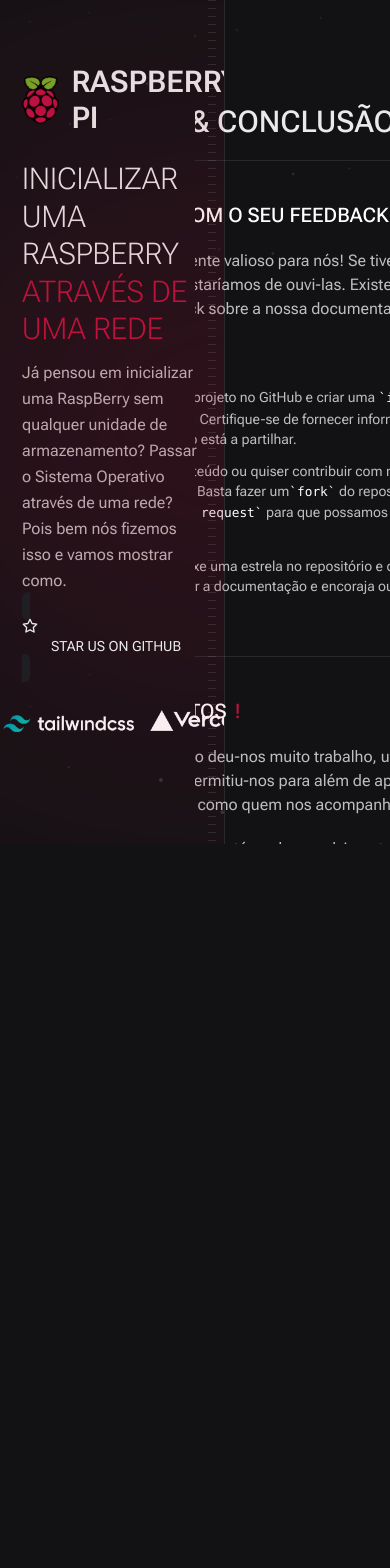
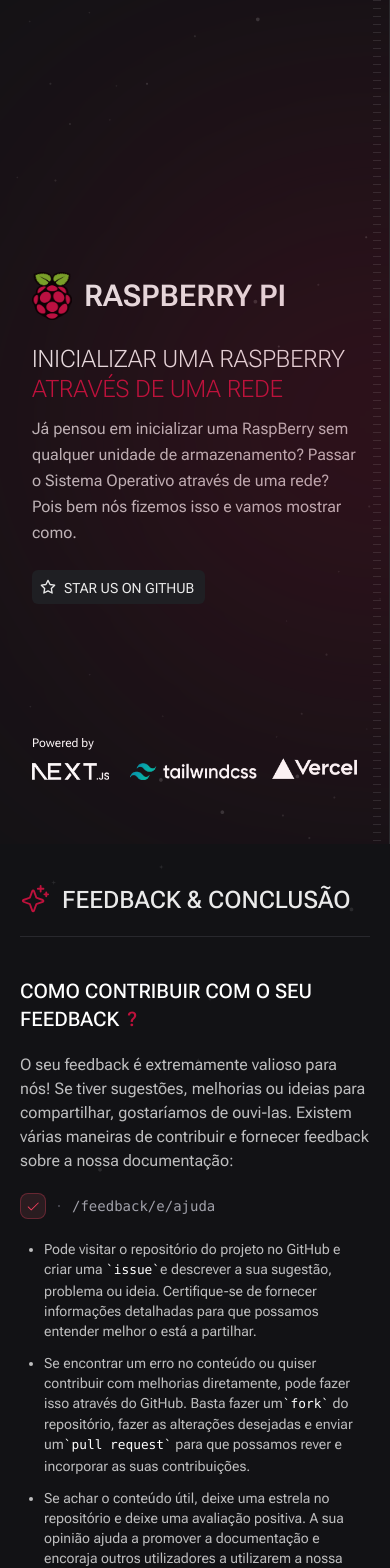
Before and after one commit to devgoncalo/pxe-boot-docs, a Next.js app: page /phase5 in a window 390 px wide. Shown: the top 1568 px of the page. Before the commit the page ends 844 px from the top, so only its background shows below. Built offline with nearby package versions, Linux system fonts and the light colour scheme.

Commit message:
Added First Mobile Responsive Design

```diff
--- a/src/app/layout.tsx
+++ b/src/app/layout.tsx
@@ -17,11 +17,11 @@ export default function RootLayout({ children }: { children: ReactNode }) {
   return (
     <html lang="en" className="dark">
       <body
-        className={`${roboto.variable} flex bg-gray-100 dark:bg-gray-900 font-sans text-gray-900 dark:text-gray-100`}
+        className={`${roboto.variable} flex flex-col md:flex-row bg-gray-100 dark:bg-gray-900 font-sans text-gray-900 dark:text-gray-100`}
       >
-        <div className="h-[100vh] w-1/2 ">
+        <div className="md:h-[100vh] w-full md:w-1/2">
           {/* Left */}
-          <div className="relative flex h-screen flex-col items-center justify-between overflow-hidden border-r border-white/10 bg-[url(../assets/bg-stars.svg)] bg-cover px-28 py-16">
+          <div className="relative flex h-screen flex-col items-center justify-between overflow-hidden border-r border-white/10 bg-[url(../assets/bg-stars.svg)] bg-cover px-8 md:px-28 py-16">
             {/* Blur */}
             <div className="absolute right-0 top-1/2 h-[288px] w-[526px] -translate-y-1/2 translate-x-1/2 rounded-full bg-rose-700 opacity-50 blur-full" />
 
@@ -34,9 +34,9 @@ export default function RootLayout({ children }: { children: ReactNode }) {
         </div>
 
         {/* Right */}
-        <div className="h-[100vh] w-1/2 overflow-y-auto">
+        <div className="h-[100vh] w-full md:w-1/2 md:overflow-y-auto">
           <div className="flex flex-col items-center bg-[url(../assets/bg-stars.svg)] bg-cover">
-            <div className="mt-10 w-[600px] flex flex-col gap-10 justify-center overflow-x-hidden">
+            <div className="mt-10 w-[350px] md:w-[600px] flex flex-col gap-10 justify-center overflow-x-hidden">
               {children}
             </div>
           </div>
--- a/src/app/phase0/page.tsx
+++ b/src/app/phase0/page.tsx
@@ -1,7 +1,4 @@
 "use client";
-
-import Image from "next/image";
-import fluxo from "../../assets/fluxo.png";
 
 import {
   ArrowRight,
@@ -16,19 +13,25 @@ import {
 import Questions from "@/components/Questions";
 import Infos from "@/components/Infos";
 
+import Image from "next/image";
+import fluxo from "../../assets/fluxo.png";
+
 export default function Phase0() {
   return (
     <>
-      <div className="mt-16 flex flex-col">
+      <div className="flex flex-col md:mt-16">
         <div className="flex items-center gap-3">
-          <NavigationArrow size={30} className="text-rose-700 mb-0.5" />
-          <h1 className="text-3xl font-medium text-gray-50">INTRODUÇÃO</h1>
+          <NavigationArrow size={30} className="mb-0.5 text-rose-700" />
+          <h1 className="text-xl font-medium text-gray-50 md:text-3xl">
+            INTRODUÇÃO
+          </h1>
         </div>
         <hr className="mt-5 h-px border-0 bg-gray-200 dark:bg-gray-600" />
       </div>
       <div className="flex flex-col gap-5">
         <h2 className="text-xl font-medium uppercase text-white">
-          O que é Preboot Execution Environment<span className="text-rose-700 ml-2">?</span>
+          O que é Preboot Execution Environment
+          <span className="ml-2 text-rose-700">?</span>
         </h2>
         <p>
           Para começar, vamos fornecer uma visão geral básica do PXE (Preboot
@@ -45,10 +48,10 @@ export default function Phase0() {
           .
         </p>
         <p>
-          O PXE é um padrão de inicialização de rede que permite o arranque de um
-          computador através da rede utilizando protocolos comuns, como IP, UDP,
-          DHCP e TFTP. Ele é amplamente utilizado em diversos cenários, tais
-          como:
+          O PXE é um padrão de inicialização de rede que permite o arranque de
+          um computador através da rede utilizando protocolos comuns, como IP,
+          UDP, DHCP e TFTP. Ele é amplamente utilizado em diversos cenários,
+          tais como:
         </p>
         <div className="flex items-center gap-x-3">
           <span className="rounded-lg bg-rose-400/10 px-1.5 py-1.5 font-mono text-[0.625rem] font-semibold leading-6 text-rose-700 ring-1 ring-inset ring-rose-400 dark:text-rose-500 dark:ring-rose-500/30">
@@ -80,7 +83,8 @@ export default function Phase0() {
       </div>
       <div className="flex flex-col gap-5">
         <h2 className="text-xl font-medium uppercase text-white">
-          Compreender o Fluxo de Inicialização PXE<span className="text-rose-700 ml-2">.</span>
+          Compreender o Fluxo de Inicialização PXE
+          <span className="ml-2 text-rose-700">.</span>
         </h2>
         <p>
           No fluxo de inicialização PXE, as implementações podem variar e os
@@ -88,11 +92,7 @@ export default function Phase0() {
           seguir, explicaremos passo a passo como funciona o fluxo de
           inicialização:
         </p>
-        <Image
-          src={fluxo}
-          alt="Fluxo do PXE"
-          className="rounded-xl"
-        />
+        <Image src={fluxo} alt="Fluxo do PXE" className="rounded-xl" />
         <div className="flex items-center gap-x-3">
           <span className="rounded-lg bg-rose-400/10 px-1.5 py-1.5 font-mono text-[0.625rem] font-semibold leading-6 text-rose-700 ring-1 ring-inset ring-rose-400 dark:text-rose-500 dark:ring-rose-500/30">
             <Footprints size={14} />
@@ -151,7 +151,8 @@ export default function Phase0() {
       </div>
       <div className="flex flex-col gap-5">
         <h2 className="text-xl font-medium uppercase text-white">
-          Lista de Material e Alguns Pressupostos<span className="text-rose-700 ml-2">.</span>
+          Lista de Material e Alguns Pressupostos
+          <span className="ml-2 text-rose-700">.</span>
         </h2>
         <p>
           Estamos prestes a começar antes vamos apenas listar os materiais que
--- a/src/app/phase1/page.tsx
+++ b/src/app/phase1/page.tsx
@@ -1,7 +1,5 @@
 "use client";
 
-import Image from "next/image";
-import raspImager from "../../assets/rasp-imager.png";
 import {
   ArrowRight,
   X,
@@ -13,6 +11,7 @@ import {
   Notepad,
   WindowsLogo,
 } from "@phosphor-icons/react";
+
 import Code from "@/components/Code";
 import Warnings from "@/components/Warnings";
 import Infos from "@/components/Infos";
@@ -21,10 +20,10 @@ import Questions from "@/components/Questions";
 export default function Phase1() {
   return (
     <>
-      <div className="mt-16 flex flex-col">
+      <div className="flex flex-col md:mt-16">
         <div className="flex items-center gap-3">
           <Desktop size={30} className="mb-0.5 text-rose-700" />
-          <h1 className="text-3xl font-medium text-gray-50">
+          <h1 className="text-xl font-medium text-gray-50 md:text-3xl">
             CONFIGURAÇÃO DO CLIENTE
           </h1>
         </div>
--- a/src/app/phase2/page.tsx
+++ b/src/app/phase2/page.tsx
@@ -8,6 +8,7 @@ import {
   HardDrives,
   Footprints,
 } from "@phosphor-icons/react";
+
 import Code from "@/components/Code";
 import Warnings from "@/components/Warnings";
 import Questions from "@/components/Questions";
@@ -17,10 +18,10 @@ import Checks from "@/components/Checks";
 export default function Phase2() {
   return (
     <>
-      <div className="mt-16 flex flex-col">
+      <div className="flex flex-col md:mt-16">
         <div className="flex items-center gap-3">
           <HardDrives size={30} className="mb-0.5 text-rose-700" />
-          <h1 className="text-3xl font-medium text-gray-50">
+          <h1 className="text-xl font-medium text-gray-50 md:text-3xl">
             CONFIGURAÇÃO DO SERVIDOR
           </h1>
         </div>
@@ -222,8 +223,10 @@ export default function Phase2() {
           <span className="ml-2 text-rose-700">.</span>
         </h2>
         <p>
-          O nosso servidor serve DHCP, ou seja, atribui endereços IP e configuração de rede aos clientes que os solicitam.
-          Desta forma desativamos o DHCP da máquina que está a servir e vamos também atribuir um IP Estático ao servidor.
+          O nosso servidor serve DHCP, ou seja, atribui endereços IP e
+          configuração de rede aos clientes que os solicitam. Desta forma
+          desativamos o DHCP da máquina que está a servir e vamos também
+          atribuir um IP Estático ao servidor.
         </p>
         <div className="flex items-center gap-x-3">
           <span className="rounded-lg bg-rose-400/10 px-1.5 py-1.5 font-mono text-[0.625rem] font-semibold leading-6 text-rose-700 ring-1 ring-inset ring-rose-400 dark:text-rose-500 dark:ring-rose-500/30">
@@ -241,12 +244,9 @@ export default function Phase2() {
           </li>
           <li>
             Crie o arquivo <kbd>`10-eth0.netdev`</kbd> no seguinte caminho:{" "}
-            <kbd>`/etc/systemd/network/`</kbd> com o seguinte
-            conteúdo:
+            <kbd>`/etc/systemd/network/`</kbd> com o seguinte conteúdo:
           </li>
-          <Code>
-            sudo nano 10-eth0.netdev
-          </Code>
+          <Code>sudo nano 10-eth0.netdev</Code>
           <Code>
             <span className="text-green-600">[Match]</span>
             <br />
@@ -260,9 +260,7 @@ export default function Phase2() {
             Crie outro arquivo <kbd>`11-eth0.network`</kbd> no seguinte caminho:
             <kbd>`/etc/systemd/network/`</kbd> com o seguinte conteúdo:
           </li>
-          <Code>
-            sudo nano 11-eth0.network
-          </Code>
+          <Code>sudo nano 11-eth0.network</Code>
           <Code>
             <span className="text-green-600">[Match]</span>
             <br />
@@ -376,9 +374,9 @@ export default function Phase2() {
           <Code>suno nano /tftpboot/cmdline.txt</Code>
           <li>Substitua o conteúdo do ficheiro para:</li>
           <Warnings>
-            Tenha especial atenção que o contéudo do ficheiro é escrito em apenas
-            uma linha certifique-se que digita os parâmetros corretamente em uma e
-            uma só linha senão poderá originar erros.
+            Tenha especial atenção que o contéudo do ficheiro é escrito em
+            apenas uma linha certifique-se que digita os parâmetros corretamente
+            em uma e uma só linha senão poderá originar erros.
           </Warnings>
           <Code>
             console=serial0,115200 console=tty1 root=/dev/nfs
@@ -449,15 +447,18 @@ export default function Phase2() {
         </div>
         <ul className="flex list-disc flex-col gap-3 pl-6 text-sm">
           <li>
-            Substitua o contéudo do ficheiro <kbd>`/nfs/client1/etc/fstab`</kbd> por:
+            Substitua o contéudo do ficheiro <kbd>`/nfs/client1/etc/fstab`</kbd>{" "}
+            por:
           </li>
           <Code>
             proc /proc proc defaults 0 0<br />
             192.168.2.100:/tftpboot /boot nfs defaults,vers=3 0 0
           </Code>
           <Warnings>
-            Repare que a primeira linha já está por definição no ficheiro, apenas com mais espaço entre os parâmetros,
-            pode deixar como está e apenas remover todo o seu conteúdo seguinte e susbtituindo pela segunda linha.
+            Repare que a primeira linha já está por definição no ficheiro,
+            apenas com mais espaço entre os parâmetros, pode deixar como está e
+            apenas remover todo o seu conteúdo seguinte e susbtituindo pela
+            segunda linha.
           </Warnings>
           <li>
             Finalmente, habilite e reinicie os serviços relacionados ao NFS:
--- a/src/app/phase3/page.tsx
+++ b/src/app/phase3/page.tsx
@@ -1,8 +1,4 @@
 "use client";
-
-import Code from "@/components/Code";
-import Infos from "@/components/Infos";
-import Questions from "@/components/Questions";
 
 import {
   Wrench,
@@ -13,13 +9,19 @@ import {
   ArrowRight,
 } from "@phosphor-icons/react";
 
+import Code from "@/components/Code";
+import Infos from "@/components/Infos";
+import Questions from "@/components/Questions";
+
 export default function Phase3() {
   return (
     <>
-      <div className="mt-16 flex flex-col">
+      <div className="flex flex-col md:mt-16">
         <div className="flex items-center gap-3">
           <Wrench size={30} className="mb-0.5 text-rose-700" />
-          <h1 className="text-3xl font-medium text-gray-50">TROUBLESHOOTING</h1>
+          <h1 className="text-xl font-medium text-gray-50 md:text-3xl">
+            TROUBLESHOOTING
+          </h1>
         </div>
         <hr className="mt-5 h-px border-0 bg-gray-200 dark:bg-gray-600" />
       </div>
@@ -51,9 +53,7 @@ export default function Phase3() {
           </li>
           <Code>sudo systemctl status dnsmasq.service</Code>
           <li>Veja se a ligação RPC estão em execução:</li>
-          <Code>
-            sudo systemctl status rpcbind.service
-          </Code>
+          <Code>sudo systemctl status rpcbind.service</Code>
           <Questions>
             Remote Procedure Call é um mecanismo de comunicação utilizado em
             sistemas Unix, que permitem que um programa em um computador chame
@@ -61,9 +61,7 @@ export default function Phase3() {
             procedimento local.
           </Questions>
           <li>Verifique se o servidor Net File System está em execução:</li>
-          <Code>
-            sudo systemctl status nfs-mountd.service
-          </Code>
+          <Code>sudo systemctl status nfs-mountd.service</Code>
           <li>
             Veja as estatísticas do servidor NFS, o comando também será útil
             para verificar se o cliente está conectado:
@@ -294,7 +292,7 @@ export default function Phase3() {
       <div className="mb-10 mt-1 flex justify-between">
         <a
           href="/phase2"
-          className="itens-center inline-flex cursor-pointer justify-center gap-2 overflow-hidden rounded-lg bg-zinc-100 px-3 py-1 text-sm font-medium text-zinc-900 transition hover:bg-zinc-200 dark:bg-zinc-800/40 dark:text-zinc-400 dark:ring-1 dark:ring-inset dark:ring-zinc-800 dark:hover:bg-zinc-800 dark:hover:text-zinc-300"
+          className="itens-center inline-flex cursor-pointer justify-center gap-2 overflow-hidden rounded-lg bg-zinc-100 px-2 py-1 text-sm font-medium text-zinc-900 transition hover:bg-zinc-200 dark:bg-zinc-800/40 dark:text-zinc-400 dark:ring-1 dark:ring-inset dark:ring-zinc-800 dark:hover:bg-zinc-800 dark:hover:text-zinc-300 md:px-3"
         >
           <ArrowLeft className="-mr-1 mt-0.5 h-4 w-4" />
           Configuração do Servidor
--- a/src/app/phase4/page.tsx
+++ b/src/app/phase4/page.tsx
@@ -1,16 +1,16 @@
 "use client";
 
+import { Lightbulb, Check, ArrowLeft, ArrowRight } from "@phosphor-icons/react";
+
 import Questions from "@/components/Questions";
-
-import { Lightbulb, Check, ArrowLeft, ArrowRight } from "@phosphor-icons/react";
 
 export default function Phase4() {
   return (
     <>
-      <div className="mt-16 flex flex-col">
+      <div className="flex flex-col md:mt-16">
         <div className="flex items-center gap-3">
           <Lightbulb size={30} className="mb-0.5 text-rose-700" />
-          <h1 className="text-3xl font-medium text-gray-50">
+          <h1 className="text-xl font-medium text-gray-50 md:text-3xl">
             IDEIAS & AFAZERES
           </h1>
         </div>
@@ -76,11 +76,11 @@ export default function Phase4() {
             pequena.
           </li>
           <Questions>
-            Debootstrap e Multistrap são ferramentas usadas para criar
-            sistemas de arquivos raiz pequenos e personalizados em ambientes
-            Linux. O Debootstrap é mais adequado para criar sistemas para uma
-            única distribuição, enquanto o Multistrap é usado para criar
-            sistemas complexos combinando pacotes de várias distribuições Linux.
+            Debootstrap e Multistrap são ferramentas usadas para criar sistemas
+            de arquivos raiz pequenos e personalizados em ambientes Linux. O
+            Debootstrap é mais adequado para criar sistemas para uma única
+            distribuição, enquanto o Multistrap é usado para criar sistemas
+            complexos combinando pacotes de várias distribuições Linux.
           </Questions>
           <li>
             Atualmente, temos uma configuração de cliente único. Queremos criar
--- a/src/app/phase5/page.tsx
+++ b/src/app/phase5/page.tsx
@@ -1,14 +1,21 @@
 "use client";
 
-import { Sparkle, Check, ArrowLeft, User, GithubLogo, InstagramLogo, TwitterLogo } from "@phosphor-icons/react";
+import {
+  Sparkle,
+  Check,
+  ArrowLeft,
+  GithubLogo,
+  InstagramLogo,
+  TwitterLogo,
+} from "@phosphor-icons/react";
 
 export default function Phase5() {
   return (
     <>
-      <div className="mt-16 flex flex-col">
+      <div className="flex flex-col md:mt-16">
         <div className="flex items-center gap-3">
           <Sparkle size={30} className="mb-0.5 text-rose-700" />
-          <h1 className="text-3xl font-medium text-gray-50">
+          <h1 className="text-2xl font-medium text-gray-50 md:text-3xl">
             FEEDBACK & CONCLUSÃO
           </h1>
         </div>
@@ -65,13 +72,17 @@ export default function Phase5() {
           <span className="ml-2 text-rose-700">!</span>
         </h2>
         <p>
-          Documentar todo este projeto deu-nos muito trabalho, um projeto com esta dimensão e tão abranjente permitiu-nos para além de aprender algo novo, adquirir novos conhecimentos assim como quem nos acompanhou até aqui.
+          Documentar todo este projeto deu-nos muito trabalho, um projeto com
+          esta dimensão e tão abranjente permitiu-nos para além de aprender algo
+          novo, adquirir novos conhecimentos assim como quem nos acompanhou até
+          aqui.
         </p>
         <p>
-          Desde do Hardware ao Software até ao desenvolvimento desta documentação foi uma grande experiência que voltariamos a repetir.
+          Desde do Hardware ao Software até ao desenvolvimento desta
+          documentação foi uma grande experiência que voltariamos a repetir.
         </p>
 
-        <div className="flex gap-3">
+        <div className="flex flex-col gap-3 md:flex-row">
           <div className="group relative w-full rounded-xl border border-slate-200 dark:border-gray-400">
             <div className="absolute -inset-px rounded-xl border-2 border-transparent opacity-0 [background:linear-gradient(var(--quick-links-hover-bg,theme(colors.red.500)),var(--quick-links-hover-bg,theme(colors.red.500)))_padding-box,linear-gradient(to_top,theme(colors.rose.900),theme(colors.rose.800),theme(colors.rose.700))_border-box] group-hover:opacity-100 dark:[--quick-links-hover-bg:theme(colors.gray.700)]"></div>
             <div className="relative overflow-hidden rounded-xl p-6">
@@ -84,10 +95,16 @@ export default function Phase5() {
               <p className="mt-1 text-sm text-slate-700 dark:text-gray-200">
                 Veja o meu perfil do Github!
               </p>
-              <div className="flex gap-1 mt-2">
-                <a href="#" target="_blank"><GithubLogo size={20} /></a>
-                <a href="#" target="_blank"><InstagramLogo size={20} /></a>
-                <a href="#" target="_blank"><TwitterLogo size={20} /></a>
+              <div className="mt-2 flex gap-1">
+                <a href="#" target="_blank">
+                  <GithubLogo size={20} />
+                </a>
+                <a href="#" target="_blank">
+                  <InstagramLogo size={20} />
+                </a>
+                <a href="#" target="_blank">
+                  <TwitterLogo size={20} />
+                </a>
               </div>
             </div>
           </div>
@@ -101,11 +118,15 @@ export default function Phase5() {
                 </div>
               </h2>
               <p className="mt-1 text-sm text-slate-700 dark:text-gray-200">
-              Veja o meu perfil do Instagram!
+                Veja o meu perfil do Instagram!
               </p>
-              <div className="flex gap-1 mt-2">
-                <a href="#" target="_blank"><InstagramLogo size={20} /></a>
-                <a href="#" target="_blank"><TwitterLogo size={20} /></a>
+              <div className="mt-2 flex gap-1">
+                <a href="#" target="_blank">
+                  <InstagramLogo size={20} />
+                </a>
+                <a href="#" target="_blank">
+                  <TwitterLogo size={20} />
+                </a>
               </div>
             </div>
           </div>
--- a/src/components/Hero.tsx
+++ b/src/components/Hero.tsx
@@ -6,7 +6,7 @@ import Link from "next/link";
 
 export function Hero() {
   return (
-    <div className="space-y-6 2xl:mt-[8rem] min-[1920px]:mt-[14rem]">
+    <div className="mt-[13rem] space-y-6 md:mt-[8rem] min-[1920px]:mt-[14rem]">
       <a href="/" className="flex items-center gap-3">
         <Image src={raspberryLogo} alt="RaspBerry Logo" className="h-12 w-10" />
         <h1 className="text-3xl font-semibold uppercase text-gray-50">
@@ -15,10 +15,10 @@ export function Hero() {
       </a>
 
       <div className="max-w-[420px]">
-        <h1 className="text-3xl font-extralight uppercase leading-tight text-gray-50">
+        <h1 className="text-2xl font-extralight uppercase leading-tight text-gray-50 md:text-3xl">
           Inicializar uma RaspBerry
         </h1>
-        <h2 className="text-3xl font-extralight uppercase leading-tight text-rose-700">
+        <h2 className="text-2xl font-extralight uppercase leading-tight text-rose-700 md:text-3xl">
           Através de uma Rede
         </h2>
         <p className="text-md mt-3 leading-relaxed">
@@ -29,7 +29,7 @@ export function Hero() {
       </div>
 
       <Link
-        className="group relative w-[10.8rem] cursor-pointer items-center space-x-2 rounded-md bg-gray-200 dark:bg-gray-700 px-2 py-1.5 text-center text-sm text-gray-50 shadow-none outline-none outline-0 transition duration-200 ease-out focus-visible:outline-4 focus-visible:outline-offset-1 lg:flex"
+        className="group relative flex w-[10.8rem] cursor-pointer items-center space-x-2 rounded-md bg-gray-200 px-2 py-1.5 text-center text-sm text-gray-50 shadow-none outline-none outline-0 transition duration-200 ease-out focus-visible:outline-4 focus-visible:outline-offset-1 dark:bg-gray-700 lg:flex"
         href="https://github.com/devgoncalo/pxe-boot-docs"
       >
         <div className="flex h-4 w-4 items-center justify-center">
--- a/src/components/Introduction.tsx
+++ b/src/components/Introduction.tsx
@@ -12,7 +12,7 @@ import {
 export function Introduction() {
   return (
     <div>
-      <header className="mb-6 mt-16 space-y-2">
+      <header className="mb-6 space-y-2 md:mt-16">
         <p className="font-display text-sm font-medium text-rose-700">
           BOAS VINDAS
         </p>
--- a/src/components/Powered.tsx
+++ b/src/components/Powered.tsx
@@ -1,9 +1,9 @@
-import Image from 'next/image'
-import poweredLogos from '../assets/powered-logo.png'
+import Image from "next/image";
+import poweredLogos from "../assets/powered-logo.png";
 
 export function Powered() {
   return (
-    <div className="mb-12 flex w-[420px] flex-col gap-1 text-xs font-normal leading-relaxed text-white max-sm:md:mb-0">
+    <div className="flex flex-col gap-1 text-xs font-normal leading-relaxed text-white md:mb-12 md:w-[420px] max-sm:md:mb-0">
       <text>Powered by</text>
       <div className="flex gap-3">
         <Image
@@ -13,5 +13,5 @@ export function Powered() {
         />
       </div>
     </div>
-  )
+  );
 }
```
